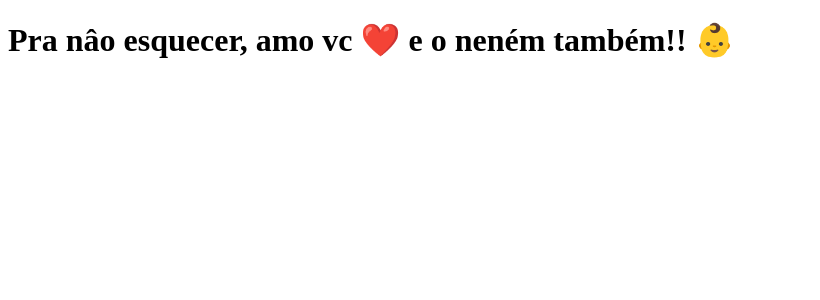
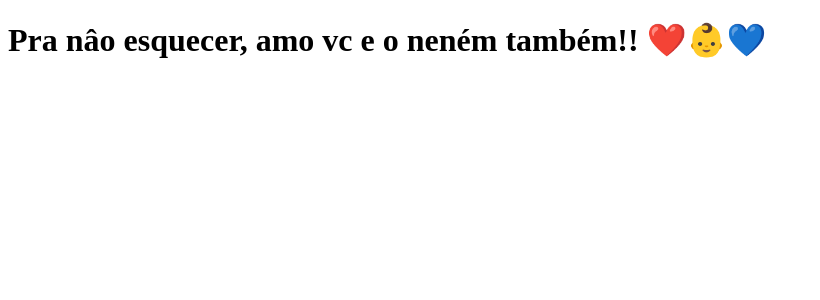
Before and after one commit to tspaiva/clone-tabnews, a Next.js app: page / in a window 1280 px wide. Shown: the top 300 px of the page, without its empty margins (0-820 px from the left). Built offline with nearby package versions, Linux system fonts and the light colour scheme.

Commit message:
adicionando corações

```diff
--- a/pages/index.js
+++ b/pages/index.js
@@ -1,5 +1,5 @@
 function Home() {
-    return <h1>Pra nâo esquecer, amo vc ❤️ e o neném também!! 👶
+    return <h1>Pra nâo esquecer, amo vc e o neném também!! ❤️👶💙
     </h1>
 }
 
```
